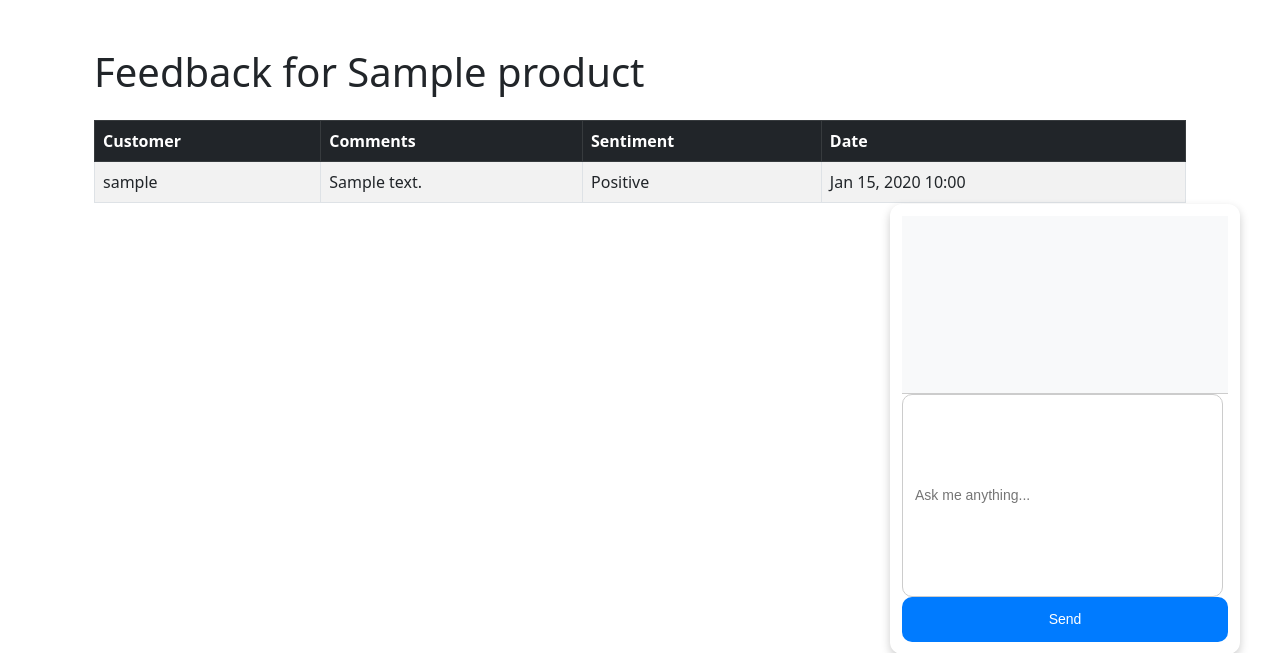
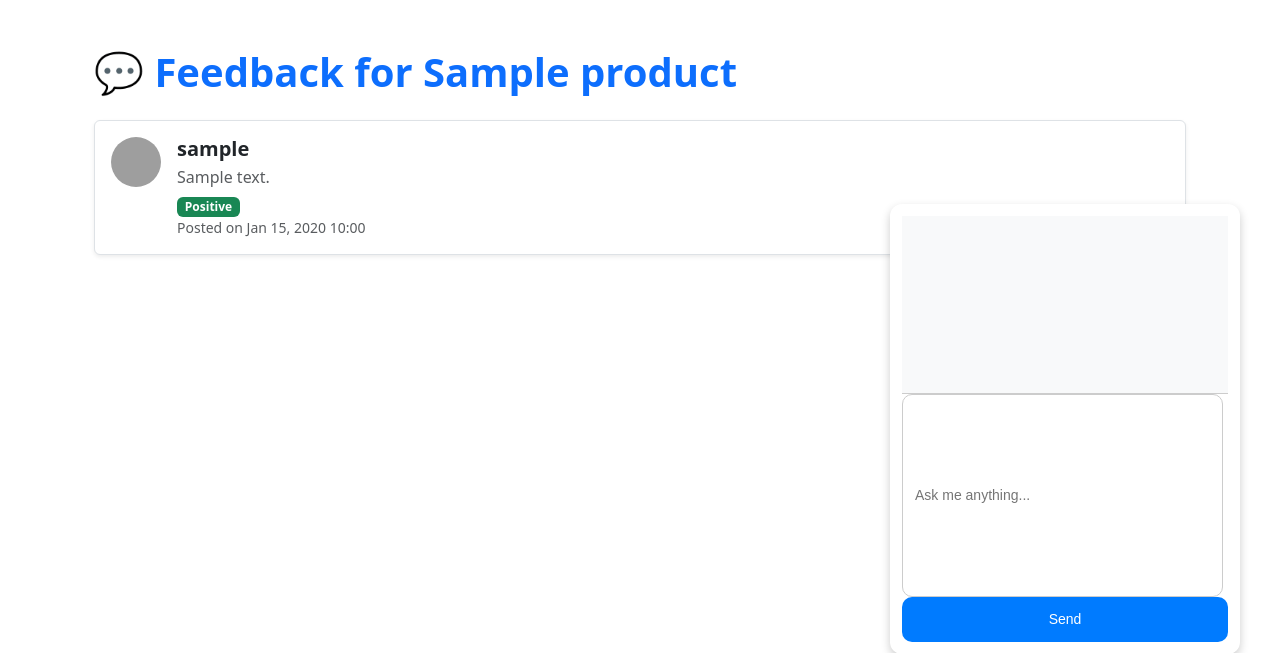
Before and after one commit to CVVD1605/ecommence, a Django app: page /products/1/feedback/ in a window 1280 px wide. Shown: the part 66-719 px from the top of the page. Run offline with Django 4.2, Linux system fonts and the light colour scheme; a user stored in the database is signed in; tables that the repository leaves empty hold one stand-in row (values such as "Sample post"); grey boxes are pictures that could not be loaded.

Commit message:
FINAL_END
final codes

```diff
--- a/ecommerce/shop/templates/feedback/view_feedback.html
+++ b/ecommerce/shop/templates/feedback/view_feedback.html
@@ -1,34 +1,44 @@
 {% extends 'base.html' %}
+{% load static %}
 
 {% block title %}Product Feedback{% endblock %}
 
 {% block content %}
 <div class="container mt-4">
-    <h1 class="mb-4">Feedback for {{ product.title }}</h1>
+    <h1 class="mb-4 text-primary fw-bold">💬 Feedback for {{ product.title }}</h1>
 
     {% if feedbacks %}
-    <table class="table table-bordered table-striped">
-        <thead class="table-dark">
-            <tr>
-                <th>Customer</th>
-                <th>Comments</th>
-                <th>Sentiment</th>
-                <th>Date</th>
-            </tr>
-        </thead>
-        <tbody>
-            {% for feedback in feedbacks %}
-            <tr>
-                <td>{{ feedback.customer.user.username }}</td>
-                <td>{{ feedback.comments }}</td>
-                <td>{{ feedback.sentiment|default:"Neutral" }}</td>
-                <td>{{ feedback.created_at|date:"M d, Y H:i" }}</td>
-            </tr>
-            {% endfor %}
-        </tbody>
-    </table>
+    <div class="list-group">
+        {% for feedback in feedbacks %}
+        <div class="list-group-item p-3 border rounded shadow-sm mb-3">
+            <div class="d-flex align-items-start">
+                <!-- ✅ Customer Avatar (Placeholder) -->
+                <img src="{% static 'images/user-placeholder.png' %}" alt="User Avatar"
+                     class="rounded-circle me-3" width="50" height="50">
+
+                <div class="w-100">
+                    <h5 class="mb-1 fw-bold text-dark">{{ feedback.customer.user.username }}</h5>
+
+                    <!-- ✅ Feedback Comment -->
+                    <p class="mb-1 text-muted">{{ feedback.comments }}</p>
+
+                    <!-- ✅ Sentiment Badge -->
+                    <span class="badge
+                        {% if feedback.sentiment == 'Positive' %} bg-success
+                        {% elif feedback.sentiment == 'Negative' %} bg-danger
+                        {% else %} bg-secondary {% endif %}">
+                        {{ feedback.sentiment|default:"Neutral" }}
+                    </span>
+
+                    <!-- ✅ Date Posted -->
+                    <small class="d-block text-muted">Posted on {{ feedback.created_at|date:"M d, Y H:i" }}</small>
+                </div>
+            </div>
+        </div>
+        {% endfor %}
+    </div>
     {% else %}
-        <p class="alert alert-info">No feedback available for this product.</p>
+        <p class="alert alert-info text-center">ℹ️ No feedback available for this product.</p>
     {% endif %}
 </div>
 {% endblock %}
```
